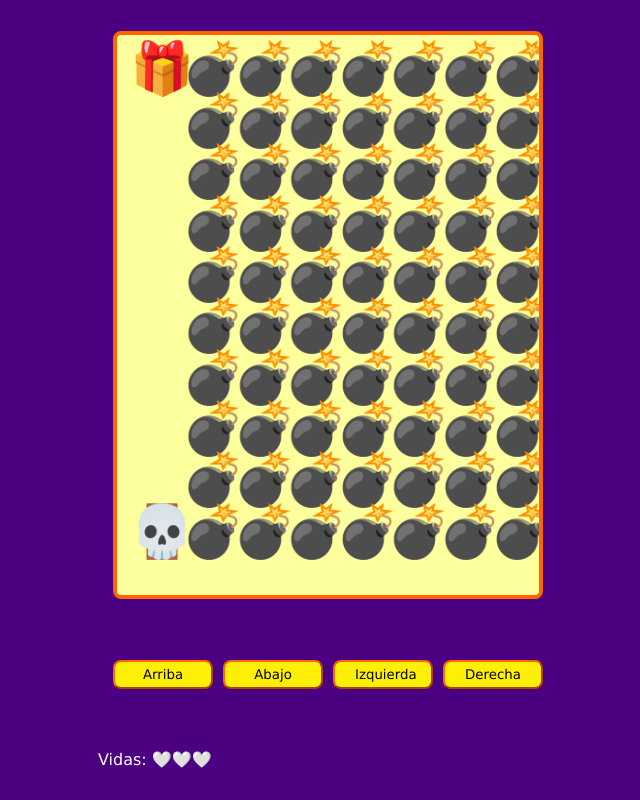
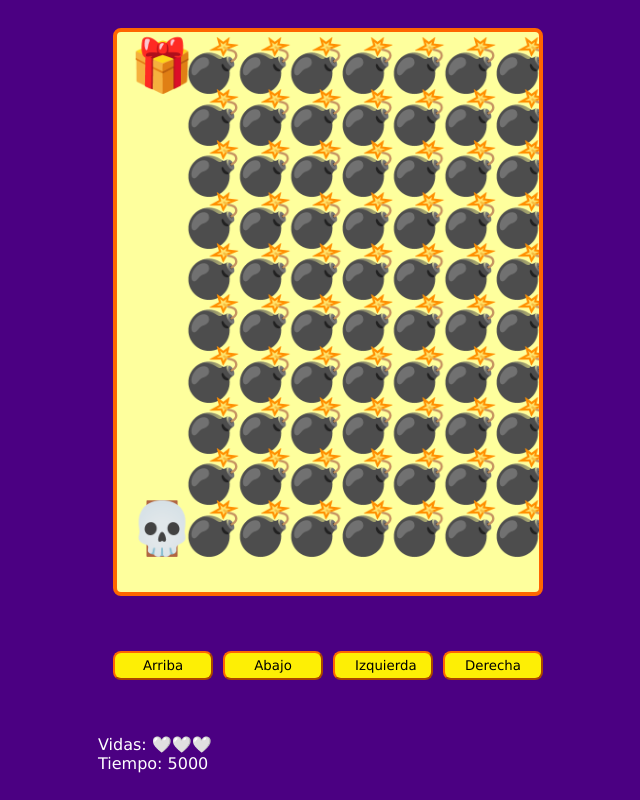
Before and after one commit to Lucag502/taller-practico-js-videojuego, a plain HTML site: page index.html in a window 1280 px wide. Shown: the whole page, without its empty margins (312-952 px from the left). Drawn offline with Linux system fonts and the light colour scheme.

Commit message:
sistema de tiempo funcional con reinicio al perder y ganar

```diff
--- a/game.js
+++ b/game.js
@@ -5,12 +5,17 @@ const btnRight = document.querySelector('#right');
 const canvas = document.querySelector('#game');
 const game = canvas.getContext('2d');
 const spanLives = document.querySelector('#lives');
+const spanTime = document.querySelector('#time');
 
 let canvasSize;
 let elementSize;
 let level = 0;
 let lives = 3;
 
+
+let timeStart;
+let timePlayer;
+let timeInterval;
 
 const playerPosition = {
     x: undefined,
@@ -55,6 +60,11 @@ function startGame() {
         return;
     };
 
+    if (!timeStart){
+        timeStart = Date.now();
+        timeInterval = setInterval(showTime, 100);
+    }
+
     showLives();
 
     const mapRows = map.trim().split('\n');
@@ -91,6 +101,10 @@ function startGame() {
     movePlayer();
 
 }
+function showTime() {
+    spanTime.innerHTML = Date.now() - timeStart;
+}
+
 function showLives(){
     const livesArray = Array(lives).fill(emojis['HEARTH']);
     spanLives.innerHTML = "";
@@ -132,6 +146,7 @@ function levelFail() {
     playerPosition.y = undefined;
     if (lives <= 0){
         gameOver();
+        timeStart = undefined;
     } else {
 
     startGame();
@@ -140,6 +155,7 @@ function levelFail() {
 
 function gameWin() {
     console.log("Ganaste el juego");
+    clearInterval(timeInterval);
 }
 
 function gameOver() {
--- a/index.html
+++ b/index.html
@@ -21,6 +21,7 @@
 
     <div class="messages">
         <p> Vidas: <span id="lives"></span> </p>
+        <p>Tiempo: <span id="time"></span></p>
 
     </div>
     </div>
```
